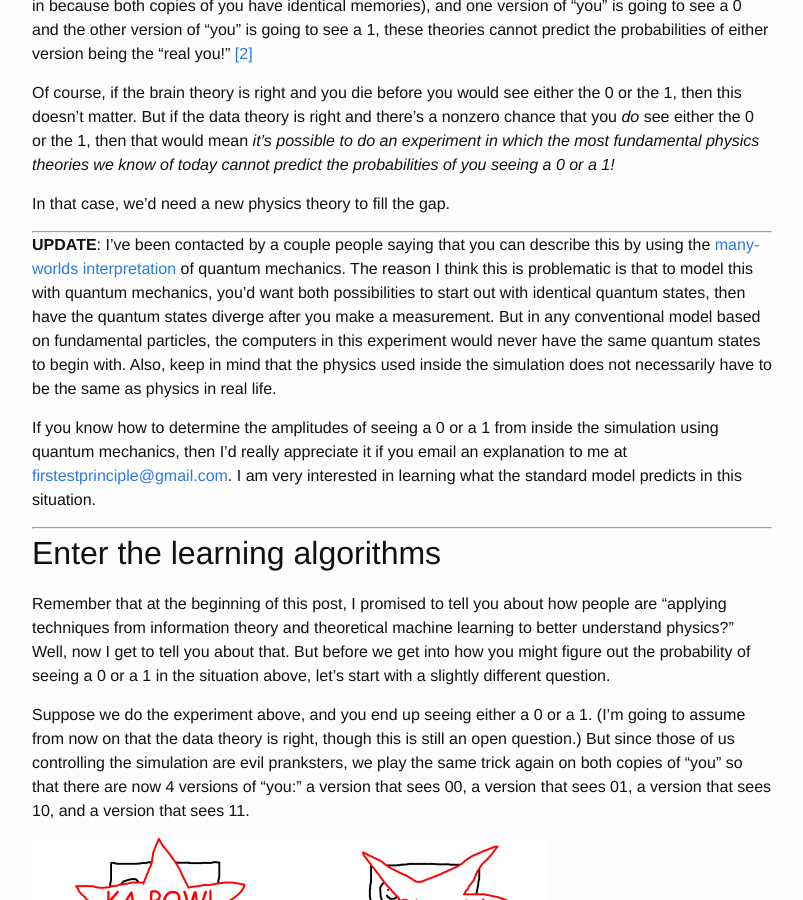
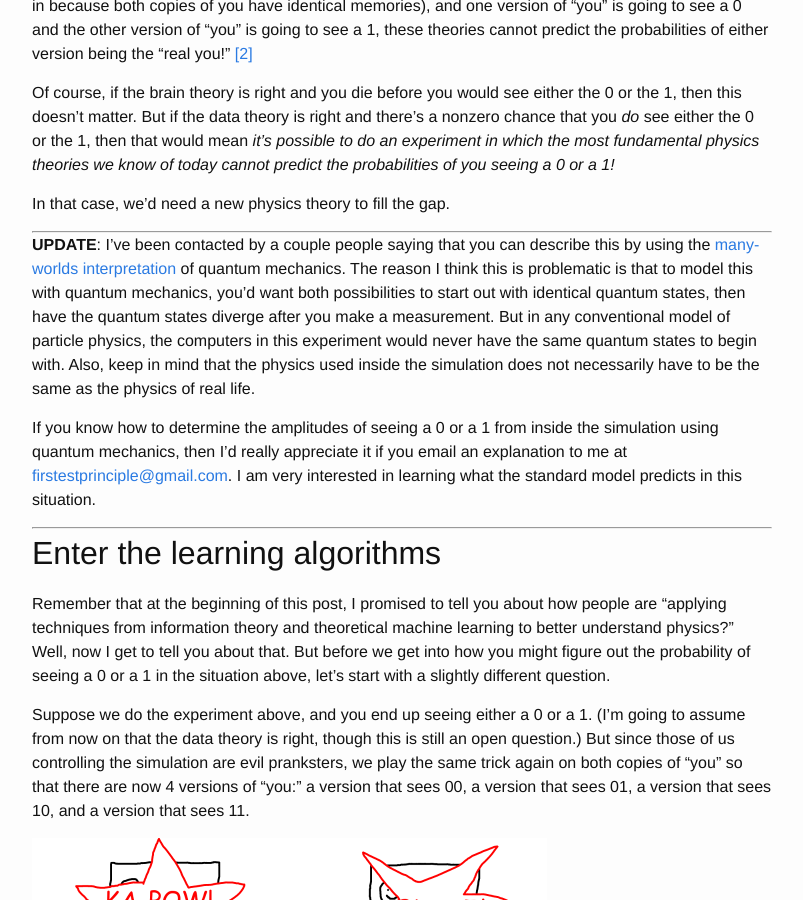
Before and after one commit to ad510/firstest-principle, a Jekyll site: the page built from _posts/2016-07-10-learning.md, in a window 1280 px wide and 900 px high, scrolled down 6508 px. Shown: the whole window, without its empty margins (238-1041 px from the left). Built offline with Jekyll 4.4.1, drawn with Linux system fonts in a browser that asks for light colours.

Commit message:
based on fundamental particles -> of particle physics

```diff
--- a/_posts/2016-07-10-learning.md
+++ b/_posts/2016-07-10-learning.md
@@ -97,7 +97,7 @@
 
 ---
 
-**UPDATE**: I've been contacted by a couple people saying that you can describe this by using the [many-worlds interpretation](https://en.wikipedia.org/wiki/Many-worlds_interpretation) of quantum mechanics. The reason I think this is problematic is that to model this with quantum mechanics, you'd want both possibilities to start out with identical quantum states, then have the quantum states diverge after you make a measurement. But in any conventional model based on fundamental particles, the computers in this experiment would never have the same quantum states to begin with. Also, keep in mind that the physics used inside the simulation does not necessarily have to be the same as physics in real life.
+**UPDATE**: I've been contacted by a couple people saying that you can describe this by using the [many-worlds interpretation](https://en.wikipedia.org/wiki/Many-worlds_interpretation) of quantum mechanics. The reason I think this is problematic is that to model this with quantum mechanics, you'd want both possibilities to start out with identical quantum states, then have the quantum states diverge after you make a measurement. But in any conventional model of particle physics, the computers in this experiment would never have the same quantum states to begin with. Also, keep in mind that the physics used inside the simulation does not necessarily have to be the same as the physics of real life.
 
 If you know how to determine the amplitudes of seeing a 0 or a 1 from inside the simulation using quantum mechanics, then I'd really appreciate it if you email an explanation to me at [firstestprinciple@gmail.com](mailto:firstestprinciple@gmail.com). I am very interested in learning what the standard model predicts in this situation.
 
```
